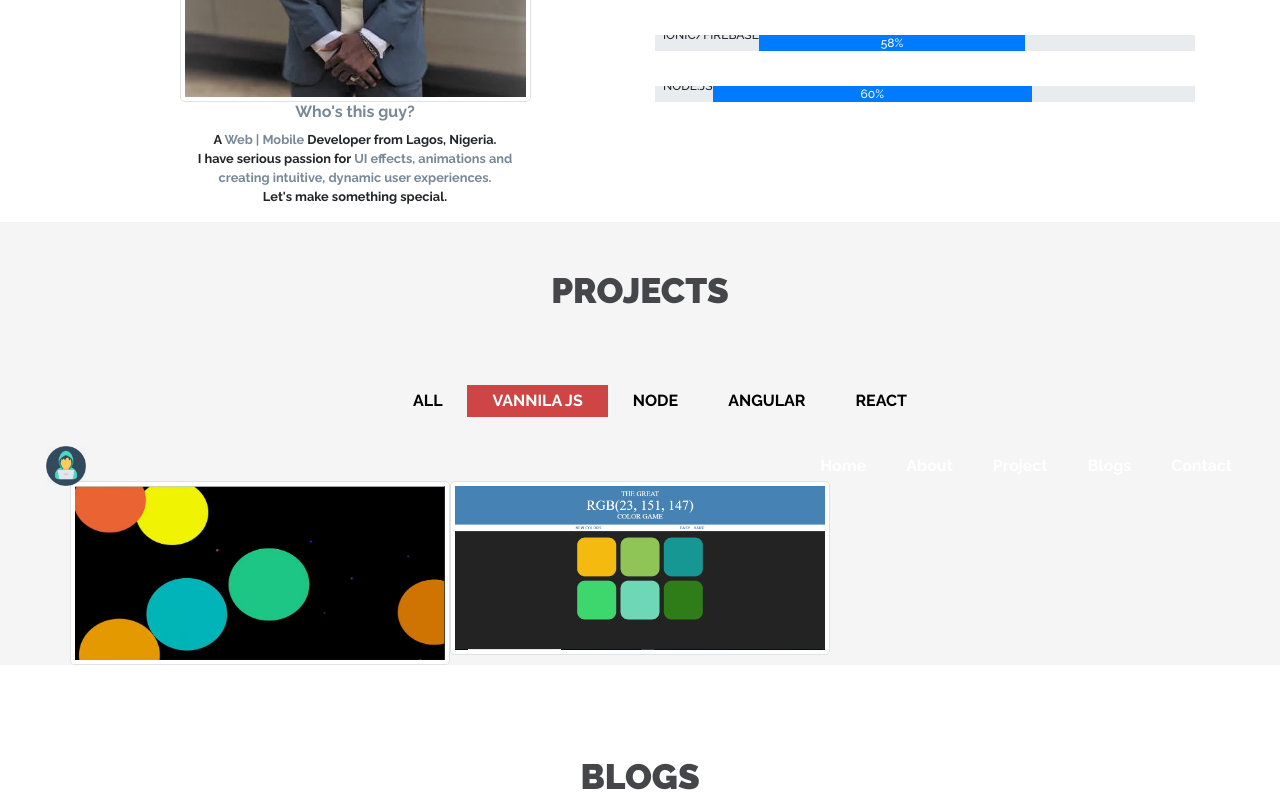
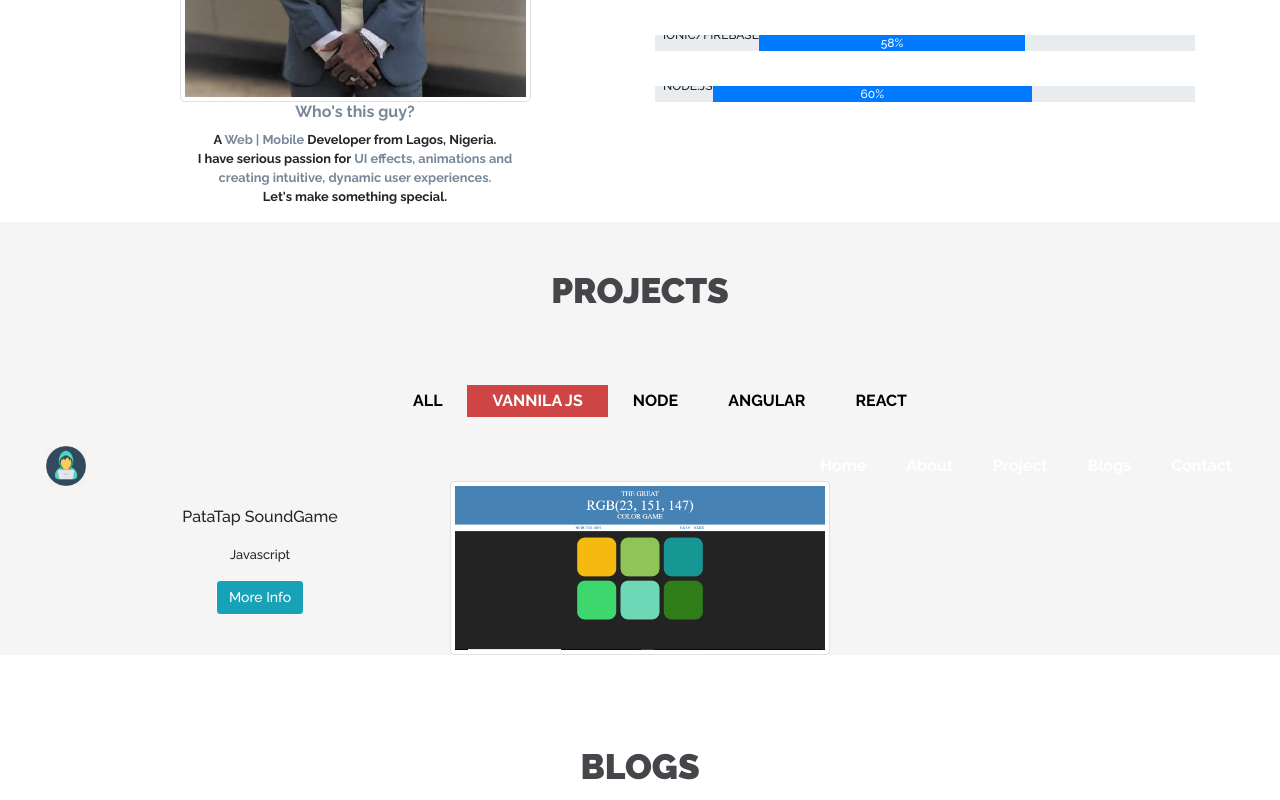
Before and after one commit to dav4thevid/angular-port-folio, an Angular app: page / in a window 1280 px wide. Both pictures are taken after a click on the item "VANNILA JS". Shown: the part 1419-2219 px from the top of the page. Built offline with nearby package versions, Linux system fonts and the light colour scheme.

Commit message:
bug:fixed patatap error

```diff
--- a/src/app/about/about.component.html
+++ b/src/app/about/about.component.html
@@ -341,13 +341,13 @@
     </div>
 
     <div class="row" *ngIf="showPageJavascript">
-      <div class="col-12 col-sm-6 col-md-4 m-0 p-0" (mouseenter) = "showPataTap = true" (mouseleave)="showPataTap = false">
+      <div class="col-12 col-sm-6 col-md-4 m-0 p-0" (mouseenter) = "showPageJavascript = true" (mouseleave)="showPageJavascript= false">
         <img
-          class="img-thumbnail img-fluid" *ngIf="!showPataTap"
+          class="img-thumbnail img-fluid" *ngIf="!showPageJavascript"
           src="../../assets/pata tap3.PNG"
           alt="antcorp project"
         />
-        <div *ngIf="showPataTap" >
+        <div *ngIf="showPageJavascript" >
           <p class = "d-flex justify-content-center mt-4"
             >PataTap SoundGame
           </p>
--- a/src/app/about/modal/modal.component.ts
+++ b/src/app/about/modal/modal.component.ts
@@ -31,6 +31,8 @@ import { Component, Input, OnInit } from '@angular/core';
 export class ModalComponent implements OnInit {
 
   @Input() title;
+  @Input() body;
+  @Input() imageUrl;
 
   constructor(private modalService: NgbModal, private activeModal : NgbActiveModal) { }
 
```
